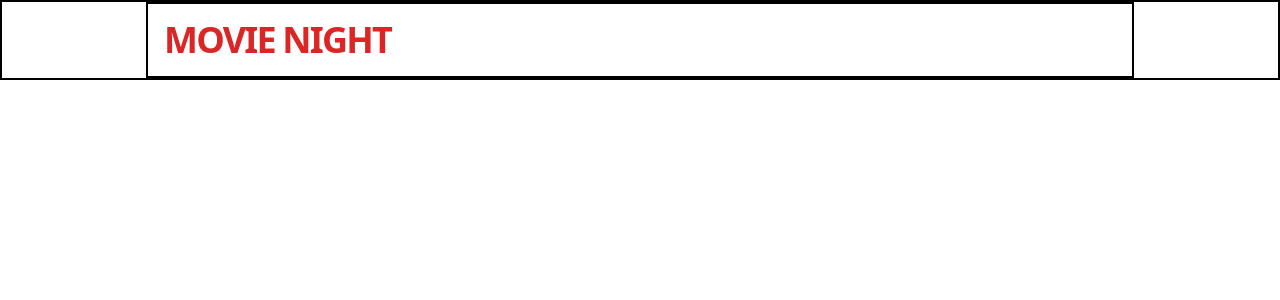
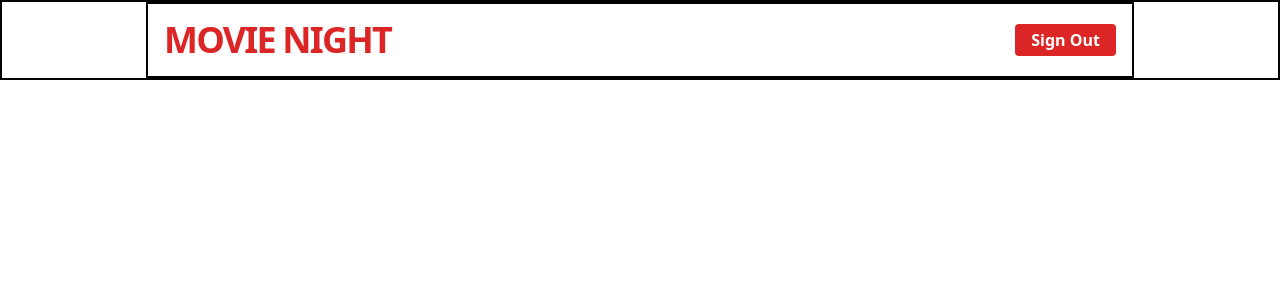
Before and after one commit to Bni99/MovieApplication, a React (Create React App) app: page /browse in a window 1280 px wide. Shown: the top 300 px of the page. Built offline with nearby package versions, Linux system fonts and the light colour scheme.

Commit message:
MovieApplication - adding the sign out functionality

```diff
--- a/src/Components/Browse.tsx
+++ b/src/Components/Browse.tsx
@@ -1,11 +1,10 @@
-import React from "react";
 import Header from "./Header";
 
 const Browse = () => {
   return (
     <div>
       <div className="border-2 border-black h-20">
-        <Header />
+        <Header shouldShowSignOutButton={true} />
       </div>
     </div>
   );
--- a/src/Components/Header.tsx
+++ b/src/Components/Header.tsx
@@ -1,14 +1,33 @@
 import { useNavigate } from "react-router-dom";
 import Button from "./Button";
+import { signOut } from "firebase/auth";
+import { auth } from "./utils/firebase";
+import { useUserContext } from "./providers/UserProvider";
 
 type HeaderProps = {
   shouldShowSignInButton?: boolean;
+  shouldShowSignOutButton?: boolean;
 };
 
-const Header: React.FC<HeaderProps> = ({ shouldShowSignInButton = false }) => {
+const Header: React.FC<HeaderProps> = ({
+  shouldShowSignInButton = false,
+  shouldShowSignOutButton = false,
+}) => {
   const navigate = useNavigate();
+  const { removeUser } = useUserContext();
   const handleSignInButtonClick = () => {
     navigate("/login");
+  };
+
+  const handleSignOutButtonClick = () => {
+    signOut(auth)
+      .then(() => {
+        removeUser();
+        navigate("/");
+      })
+      .catch((error) => {
+        // An error happened.
+      });
   };
 
   return (
@@ -22,6 +41,9 @@ const Header: React.FC<HeaderProps> = ({ shouldShowSignInButton = false }) => {
         {shouldShowSignInButton && (
           <Button onClick={handleSignInButtonClick}>Sign In</Button>
         )}
+        {shouldShowSignOutButton && (
+          <Button onClick={handleSignOutButtonClick}>Sign Out</Button>
+        )}
       </div>
     </div>
   );
```
